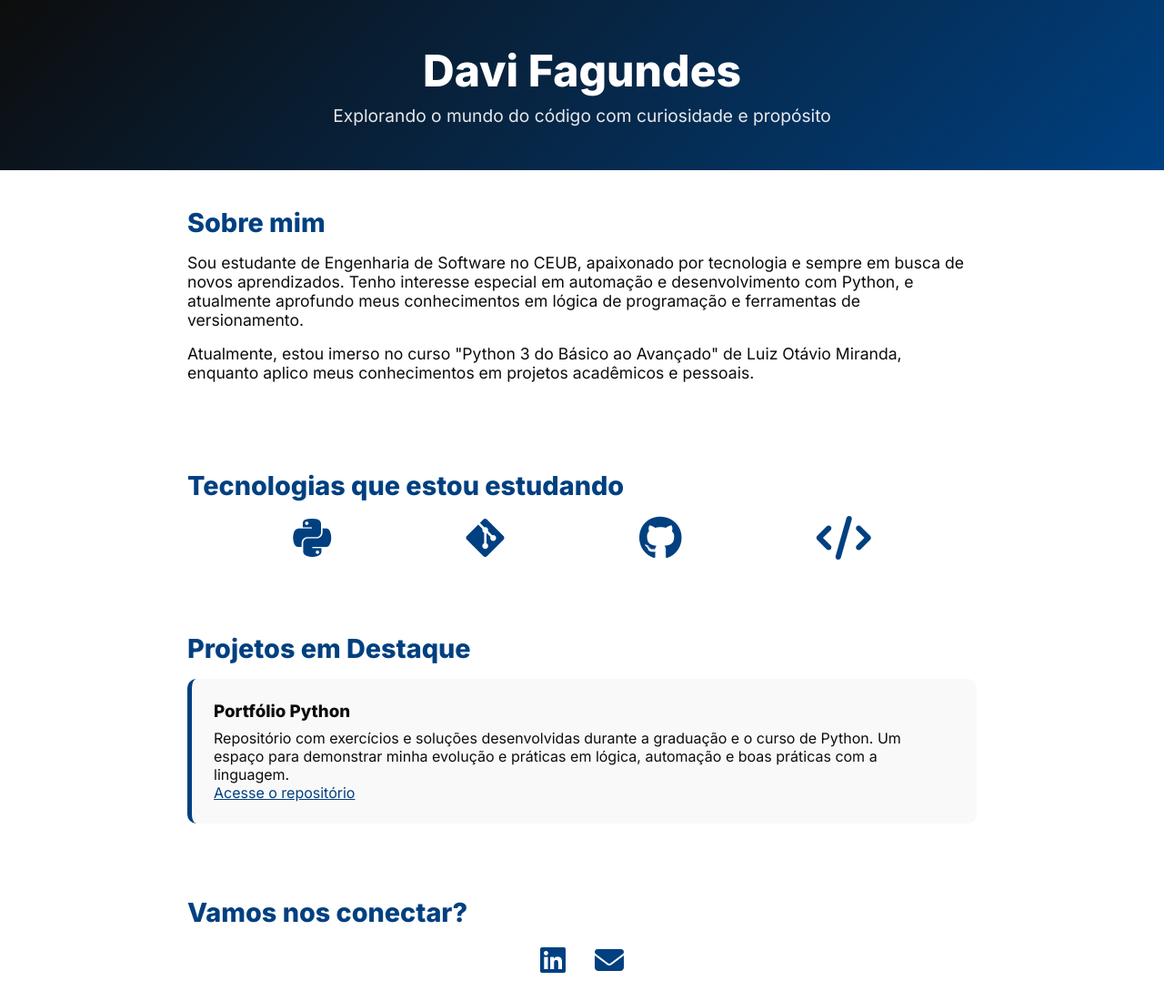
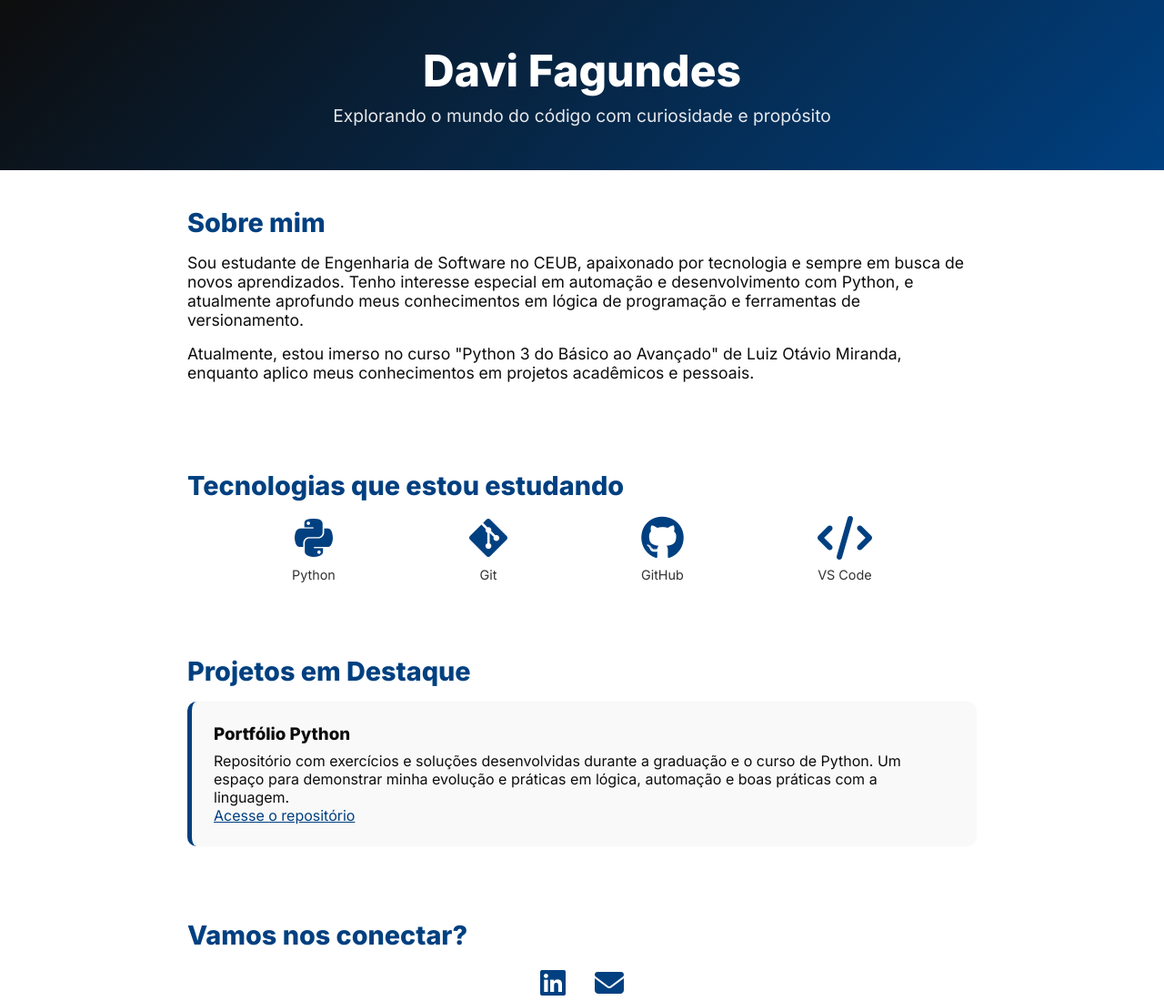
Before and after one commit to davjfagunds/github_page, a plain HTML site: page index.html in a window 1280 px wide. Shown: the top 1100 px of the page at 91% size. Drawn offline with Linux system fonts and the light colour scheme.

Commit message:
Update index.html

```diff
--- a/index.html
+++ b/index.html
@@ -52,6 +52,17 @@
     .tech-icons i {
       font-size: 3rem;
       color: #004080;
+    }
+    .tech-label {
+      text-align: center;
+      font-size: 0.9rem;
+      margin-top: 0.5rem;
+      color: #333;
+    }
+    .tech-item {
+      display: flex;
+      flex-direction: column;
+      align-items: center;
     }
     .project {
       background-color: #f9f9f9;
@@ -110,10 +121,22 @@
   <section>
     <h2>Tecnologias que estou estudando</h2>
     <div class="tech-icons">
-      <i class="fa-brands fa-python" title="Python"></i>
-      <i class="fa-brands fa-git-alt" title="Git"></i>
-      <i class="fa-brands fa-github" title="GitHub"></i>
-      <i class="fa-solid fa-code" title="VS Code"></i>
+      <div class="tech-item">
+        <i class="fa-brands fa-python" title="Python"></i>
+        <div class="tech-label">Python</div>
+      </div>
+      <div class="tech-item">
+        <i class="fa-brands fa-git-alt" title="Git"></i>
+        <div class="tech-label">Git</div>
+      </div>
+      <div class="tech-item">
+        <i class="fa-brands fa-github" title="GitHub"></i>
+        <div class="tech-label">GitHub</div>
+      </div>
+      <div class="tech-item">
+        <i class="fa-solid fa-code" title="VS Code"></i>
+        <div class="tech-label">VS Code</div>
+      </div>
     </div>
   </section>
 
@@ -129,8 +152,8 @@
   <section>
     <h2>Vamos nos conectar?</h2>
     <div class="contact">
-      <a href="https://www.linkedin.com/in/seu-perfil" target="_blank" title="LinkedIn"><i class="fab fa-linkedin"></i></a>
-      <a href="mailto:seuemail@email.com" title="Email"><i class="fas fa-envelope"></i></a>
+      <a href="https://www.linkedin.com/in/davi-fagundes" target="_blank" title="LinkedIn"><i class="fab fa-linkedin"></i></a>
+      <a href="mailto:davi.fagundes@email.com" title="Email"><i class="fas fa-envelope"></i></a>
     </div>
   </section>
 
```
